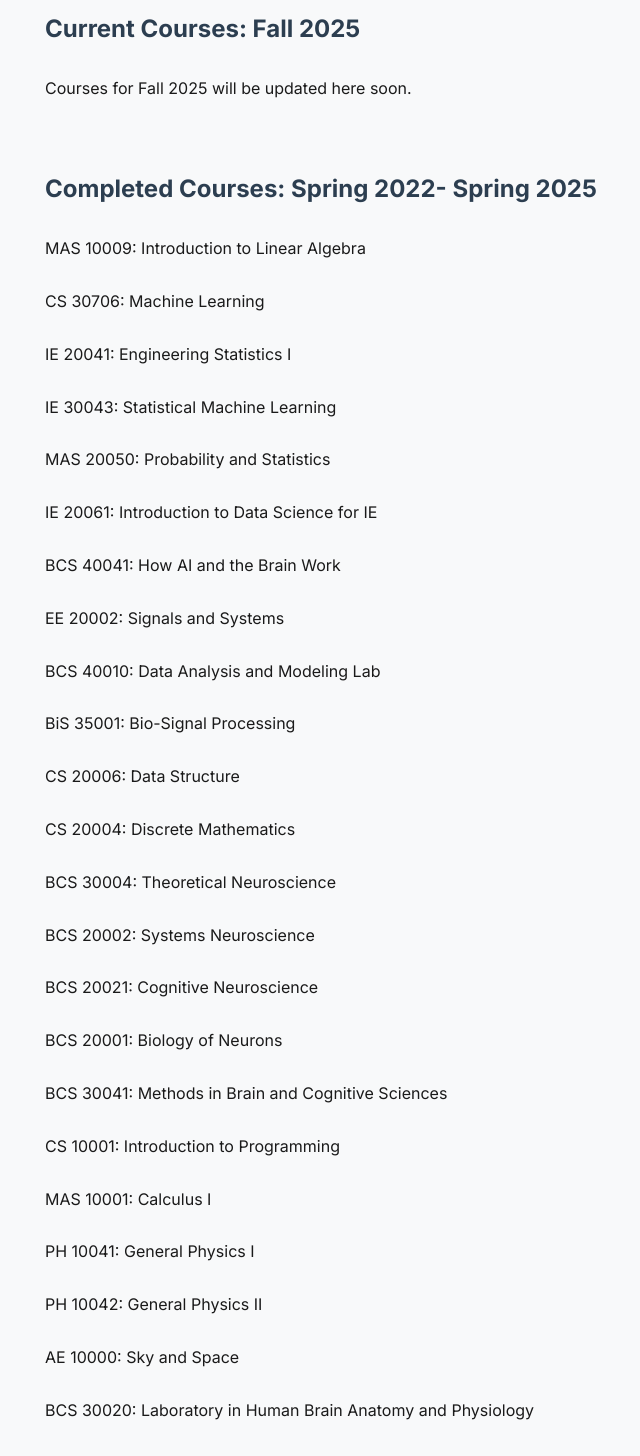
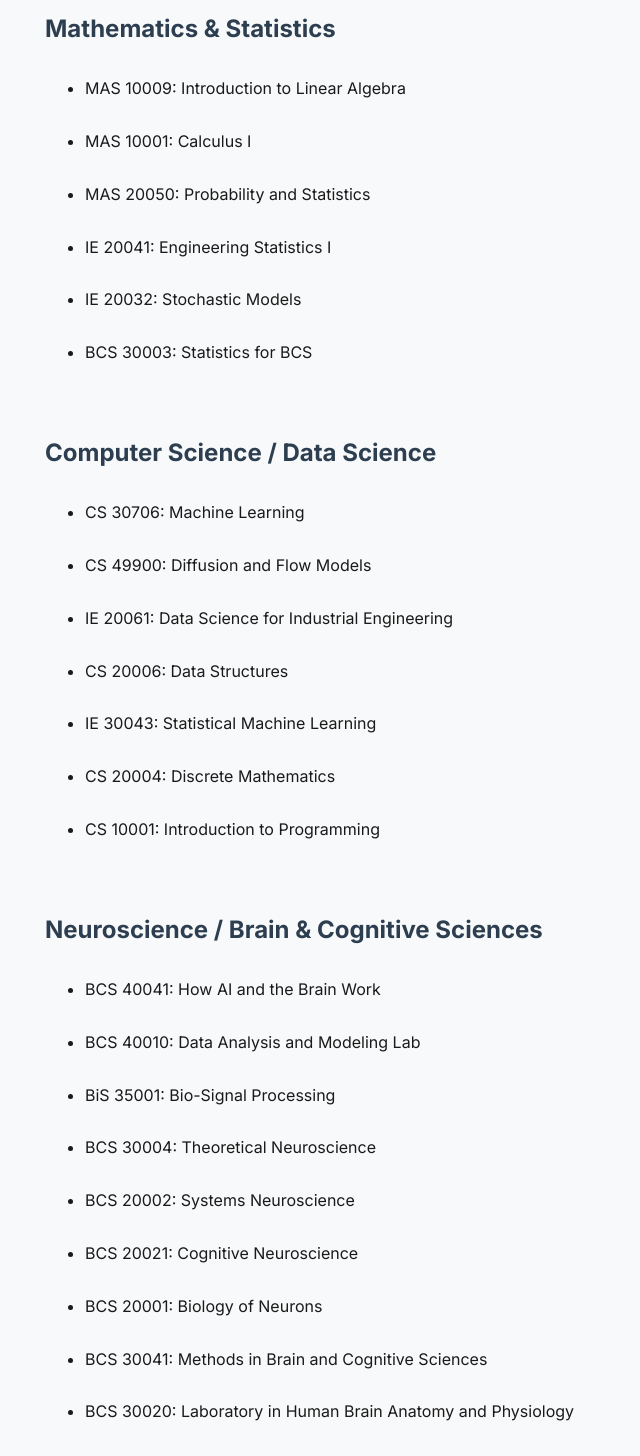
Before and after one commit to EliasSf73/elias-firisa-website, a Next.js app: page /elias-firisa-website/coursework in a window 1280 px wide. Shown: the part 200-1656 px from the top of the page, without its empty margins (27-667 px from the left). Built offline with nearby package versions, Linux system fonts and the light colour scheme.

Commit message:
Update coursework page layout and add Real-Time Object Counting project

```diff
--- a/src/app/coursework/page.tsx
+++ b/src/app/coursework/page.tsx
@@ -1,105 +1,83 @@
 import React from 'react';
 
-const coursework = [
-  // Completed Courses - A curated list from the transcript, prioritized by relevance
+const CourseworkPage = () => {
+  const courseCategories = [
     {
-    id: 3, number: 'MAS 10009', title: 'Introduction to Linear Algebra', status: 'completed'
+      name: 'Mathematics & Statistics',
+      courses: [
+        { id: 1, number: 'MAS 10009', title: 'Introduction to Linear Algebra' },
+        { id: 2, number: 'MAS 10001', title: 'Calculus I' },
+        { id: 3, number: 'MAS 20050', title: 'Probability and Statistics' },
+        { id: 4, number: 'IE 20041', title: 'Engineering Statistics I' },
+        { id: 5, number: 'IE 20032', title: 'Stochastic Models' },
+        { id: 6, number: 'BCS 30003', title: 'Statistics for BCS' },
+      ],
     },
     {
-    id: 4, number: 'CS 30706', title: 'Machine Learning', status: 'completed'
+      name: 'Computer Science / Data Science',
+      courses: [
+        { id: 7, number: 'CS 30706', title: 'Machine Learning' },
+        { id: 8, number: 'CS 49900', title: 'Diffusion and Flow Models' },
+        { id: 9, number: 'IE 20061', title: 'Data Science for Industrial Engineering' },
+        { id: 10, number: 'CS 20006', title: 'Data Structures' },
+        { id: 11, number: 'IE 30043', title: 'Statistical Machine Learning' },
+        { id: 12, number: 'CS 20004', title: 'Discrete Mathematics' },
+        { id: 13, number: 'CS 10001', title: 'Introduction to Programming' },
+      ],
     },
     {
-    id: 5, number: 'IE 20041', title: 'Engineering Statistics I', status: 'completed'
+      name: 'Neuroscience / Brain & Cognitive Sciences',
+      courses: [
+        { id: 14, number: 'BCS 40041', title: 'How AI and the Brain Work' },
+        { id: 15, number: 'BCS 40010', title: 'Data Analysis and Modeling Lab' },
+        { id: 16, number: 'BiS 35001', title: 'Bio-Signal Processing' },
+        { id: 17, number: 'BCS 30004', title: 'Theoretical Neuroscience' },
+        { id: 18, number: 'BCS 20002', title: 'Systems Neuroscience' },
+        { id: 19, number: 'BCS 20021', title: 'Cognitive Neuroscience' },
+        { id: 20, number: 'BCS 20001', title: 'Biology of Neurons' },
+        { id: 21, number: 'BCS 30041', title: 'Methods in Brain and Cognitive Sciences' },
+        { id: 22, number: 'BCS 30020', title: 'Laboratory in Human Brain Anatomy and Physiology' },
+        { id: 23, number: 'BCS 20000', title: 'Laboratory in Animal Brain Anatomy and Physiology' },
+      ],
     },
     {
-    id: 6, number: 'IE 30043', title: 'Statistical Machine Learning', status: 'completed'
+      name: 'Electrical Engineering / Physics / Aerospace',
+      courses: [
+        { id: 24, number: 'EE 20002', title: 'Signals and Systems' },
+        { id: 25, number: 'PH 10041', title: 'General Physics I' },
+        { id: 26, number: 'PH 10042', title: 'General Physics II' },
+        { id: 27, number: 'AE 10000', title: 'Sky and Space' },
+      ],
     },
-  {
-    id: 7, number: 'MAS 20050', title: 'Probability and Statistics', status: 'completed'
-  },
-  {
-    id: 8, number: 'IE 20061', title: 'Introduction to Data Science for IE', status: 'completed'
-  },
-  {
-    id: 9, number: 'BCS 40041', title: 'How AI and the Brain Work', status: 'completed'
-  },
-  {
-    id: 10, number: 'EE 20002', title: 'Signals and Systems', status: 'completed'
-  },
-  {
-    id: 11, number: 'BCS 40010', title: 'Data Analysis and Modeling Lab', status: 'completed'
-  },
-  {
-    id: 12, number: 'BiS 35001', title: 'Bio-Signal Processing', status: 'completed'
-  },
-  {
-    id: 13, number: 'CS 20006', title: 'Data Structure', status: 'completed'
-  },
-  {
-    id: 14, number: 'CS 20004', title: 'Discrete Mathematics', status: 'completed'
-  },
-  {
-    id: 16, number: 'BCS 30004', title: 'Theoretical Neuroscience', status: 'completed'
-  },
-  {
-    id: 18, number: 'BCS 20002', title: 'Systems Neuroscience', status: 'completed'
-  },
-  {
-    id: 19, number: 'BCS 20021', title: 'Cognitive Neuroscience', status: 'completed'
-  },
-  {
-    id: 20, number: 'BCS 20001', title: 'Biology of Neurons', status: 'completed'
-  },
-  {
-    id: 21, number: 'BCS 30041', title: 'Methods in Brain and Cognitive Sciences', status: 'completed'
-  },
-  {
-    id: 22, number: 'CS 10001', title: 'Introduction to Programming', status: 'completed'
-  },
-  {
-    id: 23, number: 'MAS 10001', title: 'Calculus I', status: 'completed'
-  },
-  {
-    id: 24, number: 'PH 10041', title: 'General Physics I', status: 'completed'
-  },
-  {
-    id: 25, number: 'PH 10042', title: 'General Physics II', status: 'completed'
-  },
-  {
-    id: 26, number: 'AE 10000', title: 'Sky and Space', status: 'completed'
-  },
-  {
-    id: 27, number: 'BCS 30020', title: 'Laboratory in Human Brain Anatomy and Physiology', status: 'completed'
-  }
   ];
-
-const CourseworkPage = () => {
-  const currentCourses = coursework.filter(course => course.status === 'current');
-  const completedCourses = coursework.filter(course => course.status === 'completed');
 
   return (
     <div className="container mx-auto mt-5 p-4 min-h-screen">
-      <h1 className="text-center text-4xl font-bold mb-12">Coursework</h1>
+      <h1 className="text-center text-4xl font-bold mb-12">Courses (Spring 2022 – Current)</h1>
 
-      {/* Current Courses Section */}
-      <section className="mb-16">
-        <h2 className="text-3xl font-bold mb-6 border-b-2 border-gray-700 pb-2">Current Courses: Fall 2025</h2>
-        <div>
-          <p className="text-gray-400 italic">Courses for Fall 2025 will be updated here soon.</p>
-        </div>
+      <div className="space-y-12">
+        {courseCategories.map((category, index) => (
+          <section key={index} className="mb-8">
+            <h2 className="text-2xl font-bold mb-4 text-gray-800 dark:text-white">
+              {category.name}
+            </h2>
+            <ul className="grid grid-cols-1 md:grid-cols-2 lg:grid-cols-3 gap-4">
+              {category.courses.map((course) => (
+                <li
+                  key={course.id}
+                  className="bg-white dark:bg-gray-800 rounded-lg shadow-md p-4 hover:shadow-lg transition-shadow duration-200"
+                >
+                  <p className="text-gray-800 dark:text-gray-200">
+                    <span className="font-mono text-sm text-blue-600 dark:text-blue-400">{course.number}</span>
+                    <span>: </span>
+                    <span>{course.title}</span>
+                  </p>
+                </li>
+              ))}
+            </ul>
           </section>
-
-      {/* Completed Courses Section */}
-      <section>
-        <h2 className="text-3xl font-bold mb-6 border-b-2 border-gray-700 pb-2">Completed Courses: Spring 2022- Spring 2025</h2>
-        <div className="grid grid-cols-2 gap-4">
-          {completedCourses.map(course => (
-            <div key={course.id} className="bg-gray-800 text-white rounded-lg shadow-md p-4">
-              <p><span className="font-semibold">{course.number}:</span> {course.title}</p>
-            </div>
         ))}
       </div>
-      </section>
     </div>
   );
 };
```
Also changed, not shown: src/app/projects/page.tsx (+18 -11 lines). Lines whose indentation alone changed are shown as unchanged.
